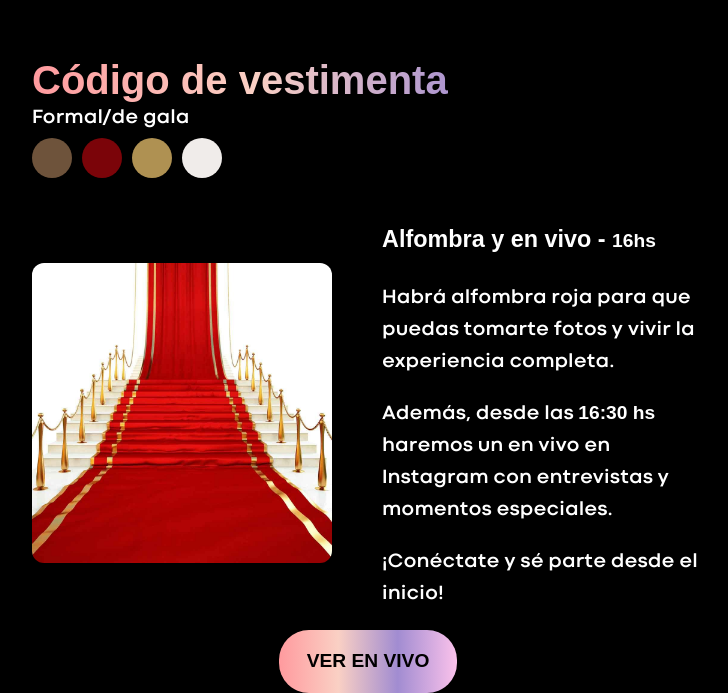
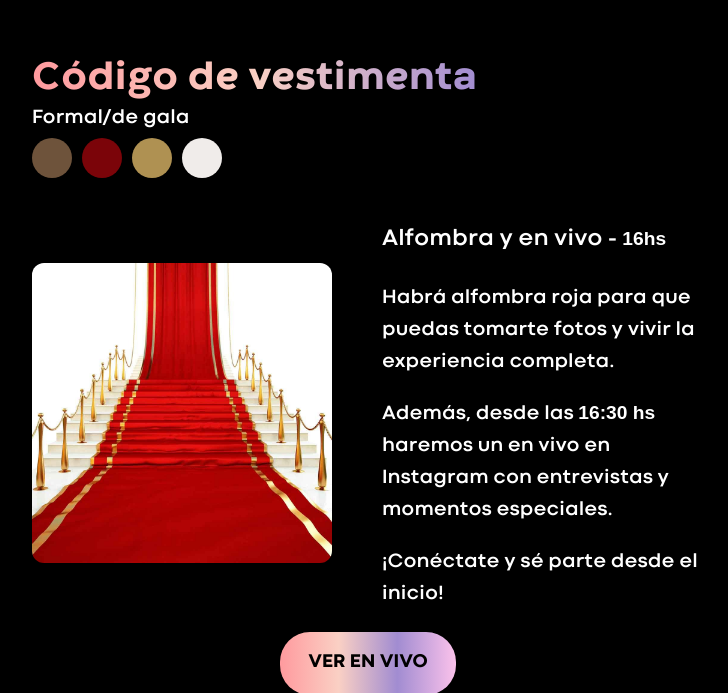
Before and after one commit to kiarajiance/concierto-JA, a website: page index.html in a window 1280 px wide. Shown: the part 2107-2800 px from the top of the page, without its empty margins (272-1000 px from the left). Drawn offline with Linux system fonts and the light colour scheme; files whose address does not match are found by name; a web font is replaced by a local one.

Commit message:
Update style-inicio.css

```diff
--- a/style-inicio.css
+++ b/style-inicio.css
@@ -1,26 +1,24 @@
 
-/* Fuentes */
-@font-face {
-  font-family: 'Codec Cold Bold Trial';
-  src: url('Codec-Cold-Bold-trial.ttf') format('truetype');
-  font-weight: bold;
-  font-style: normal;
-}
-
-@font-face {
-  font-family: 'Codec Warm ExtraBold';
-  src: url('Codec-Warm-ExtraBold-trial.ttf') format('truetype');
+    /* Importa tu fuente Codec Pro */
+    @font-face {
+      font-family: 'Codec Pro';
+      src: url('Codec-Warm-ExtraBold-trial.ttf') format('truetype');
+      font-weight: normal;
+      font-style: normal;
+    }
+    @font-face {
+  font-family: 'Codec Pro';
+  src: url('CodecPro-Regular.ttf') format('truetype');
   font-weight: normal;
   font-style: normal;
 }
 
 @font-face {
-  font-family: 'Public Sans ExtraBold';
-  src: url('PublicSans-ExtraBold.otf') format('opentype');
+  font-family: 'Codec Cold Bold Trial';
+  src: url('Codec-Cold-Bold-Trial.ttf') format('truetype');
   font-weight: bold;
   font-style: normal;
 }
-
 
 
     body {
@@ -164,7 +162,7 @@
 }
 
 .about-us-section {
-  padding: -1rem 2rem;
+  padding: 1rem 2rem;
   text-align: center; /* centra todo el contenido */
 }
 
@@ -319,19 +317,3 @@
   font-weight: 900;
   font-size: 1.2rem;
 }
-.destacado,
-.destacado p {
-  font-family: 'Codec Cold Bold Trial', sans-serif;
-  font-weight: bold;
-}
-h1 {
-  font-family: 'Codec Warm ExtraBold', sans-serif;
-}
-
-h2, h3, h4 {
-  font-family: 'Codec Cold Bold', sans-serif;
-}
-
-p {
-  font-family: 'Public Sans ExtraBold', sans-serif;
-}
```
